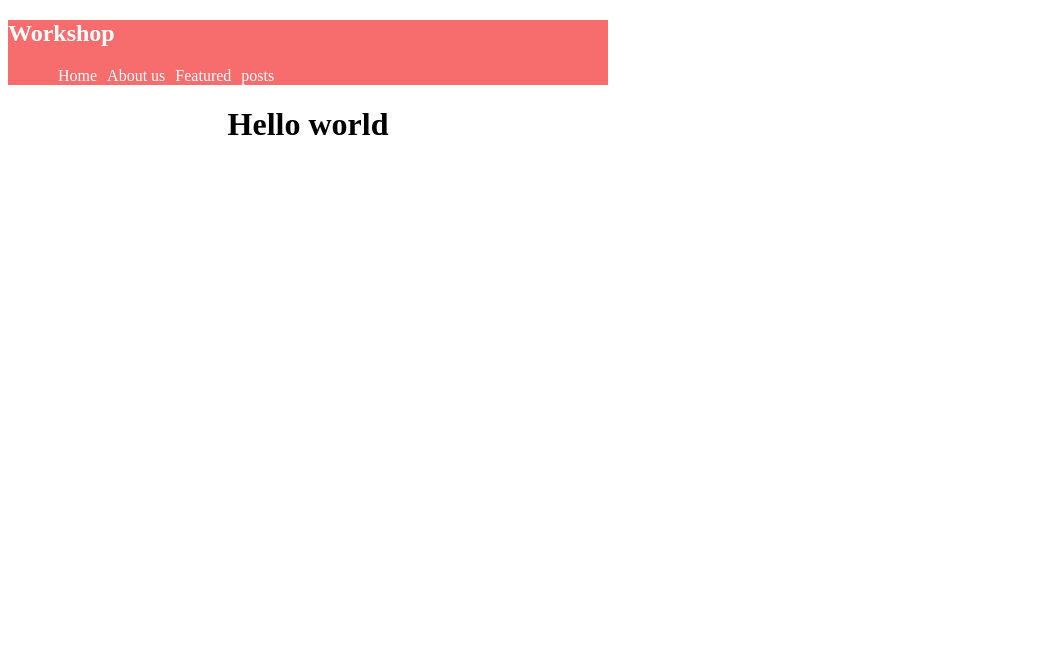
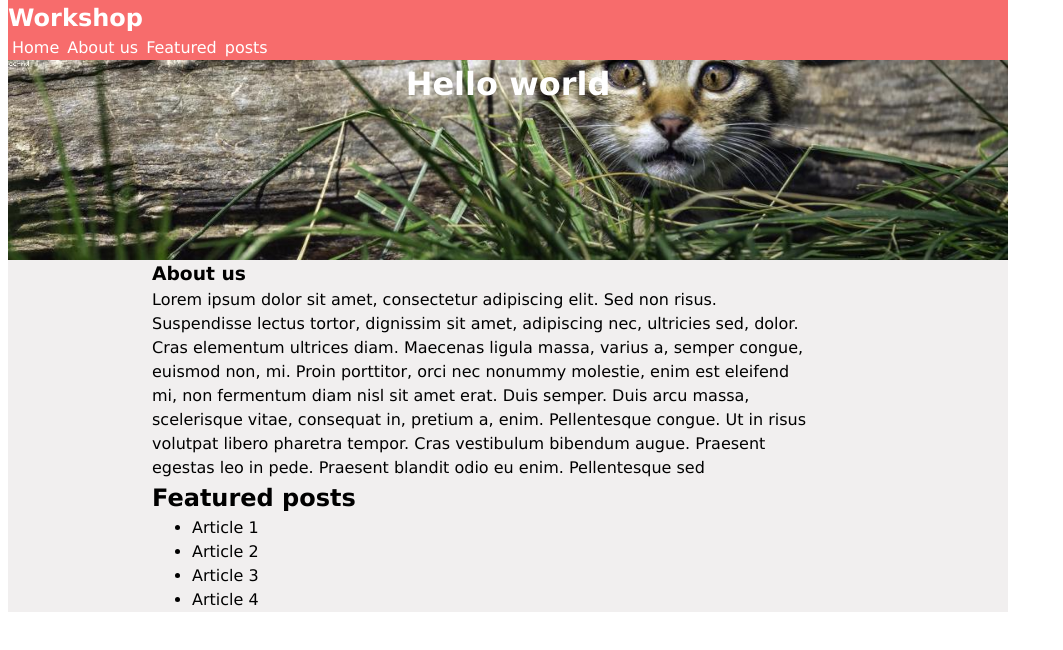
Before and after one commit to Remy-B-prog/css_1, a plain HTML site: page index.html in a window 1280 px wide. Shown: the whole page, without its empty margins (0-1063 px from the left). Drawn offline with Linux system fonts and the light colour scheme.

Commit message:
add section main

```diff
--- a/index.html
+++ b/index.html
@@ -7,6 +7,7 @@
         <link rel="stylesheet" href="style.css" />
     </head>
     <body>
+
         <nav>
             <h2>Workshop</h2>
             <ul>
@@ -16,6 +17,36 @@
                 <li>posts</li>
             </ul>
         </nav>
-        <h1>Hello world</h1>
+
+        <header>
+                <h1>Hello world</h1>
+        </header>
+
+        <main>
+            <section>
+                <h3>About us</h3>
+                 <p>
+            Lorem ipsum dolor sit amet, consectetur adipiscing elit.
+            Sed non risus. Suspendisse lectus tortor, dignissim sit amet,
+            adipiscing nec, ultricies sed, dolor. Cras elementum ultrices
+            diam. Maecenas ligula massa, varius a, semper congue, euismod non,
+            mi. Proin porttitor, orci nec nonummy molestie, enim est eleifend mi,
+            non fermentum diam nisl sit amet erat. Duis semper. Duis arcu massa,
+            scelerisque vitae, consequat in, pretium a, enim. Pellentesque congue.
+            Ut in risus volutpat libero pharetra tempor. Cras vestibulum bibendum augue.
+            Praesent egestas leo in pede. Praesent blandit odio eu enim. Pellentesque sed
+                  </p>
+            </section>
+            <section>
+                <h2>Featured posts</h2>
+                <ul>
+                    <li>Article 1</li>
+                    <li>Article 2</li>
+                    <li>Article 3</li>
+                    <li>Article 4</li>
+                </ul>
+            </section>
+        </main>
+
     </body>
 </html>
--- a/style.css
+++ b/style.css
@@ -1,11 +1,16 @@
+
 
 *{
     box-sizing: border-box;
+    margin-block-start: 0rem;
+    margin-block-end: 0rem;
 }
 
 body{
     margin: none;
-    width: 600px;
+    line-height: 1.5;
+    font-family: Verdana;
+    width: 1000px;
 }
 
 nav{
@@ -16,17 +21,37 @@ nav{
 nav ul{
 display: flex;
 list-style-type: none;
-margin-top: none;
+padding-inline-start: 4px;
 }
 
 nav li {
-margin-left: 10px;
+margin-right: 0.5rem;
 margin-right: none;
 }
 
+header{
+    height: 200px;
+    background-image: url("assets/pictures_of_a_cat.jpg");
+    background-size: cover;
+}
 h1{
     display: flex;
     justify-content: center;
-    color: black;
-    flex-wrap: wrap;
+    color:white;
 }
+
+main{
+    background-color: rgb(241, 239, 239);
+}
+
+main p {
+    max-width: 65ch;
+}
+section{
+    margin-inline-start: 9rem;
+}
+
+main UL {
+display: grid;
+
+}
```
